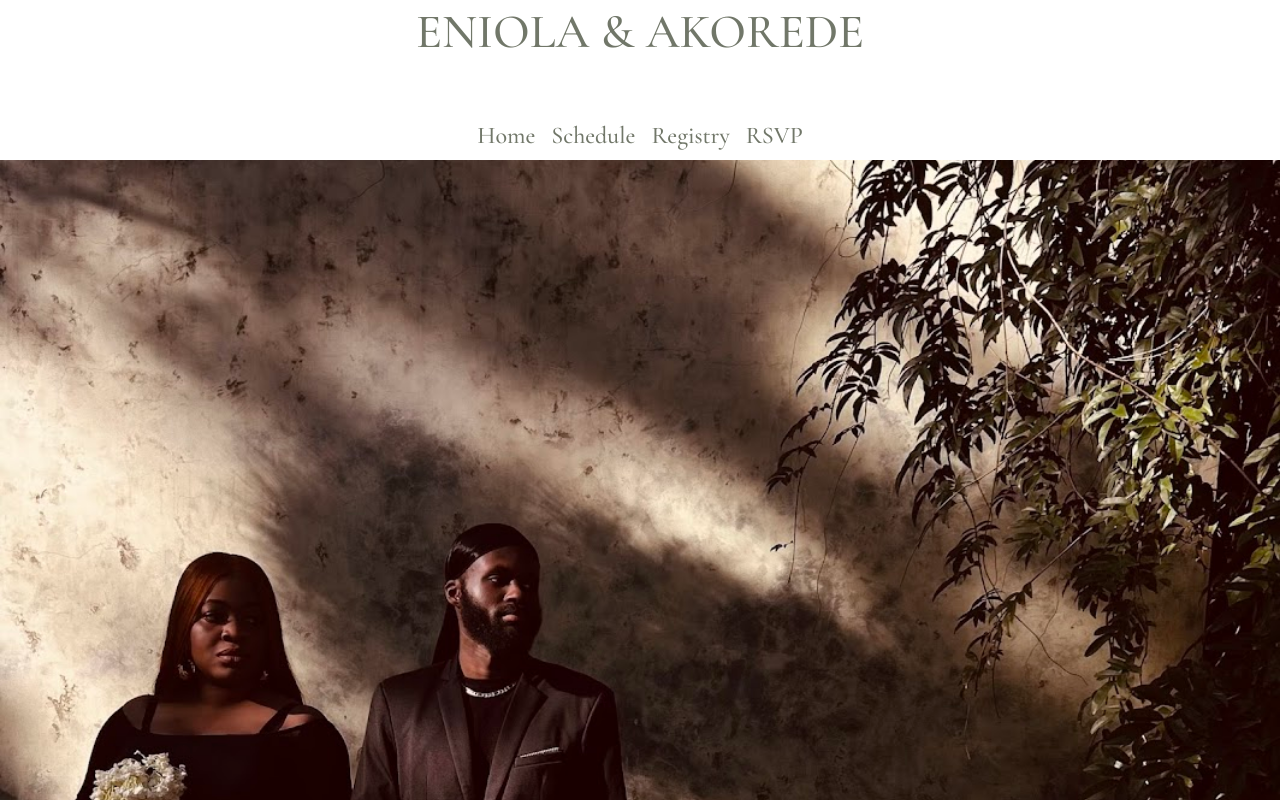
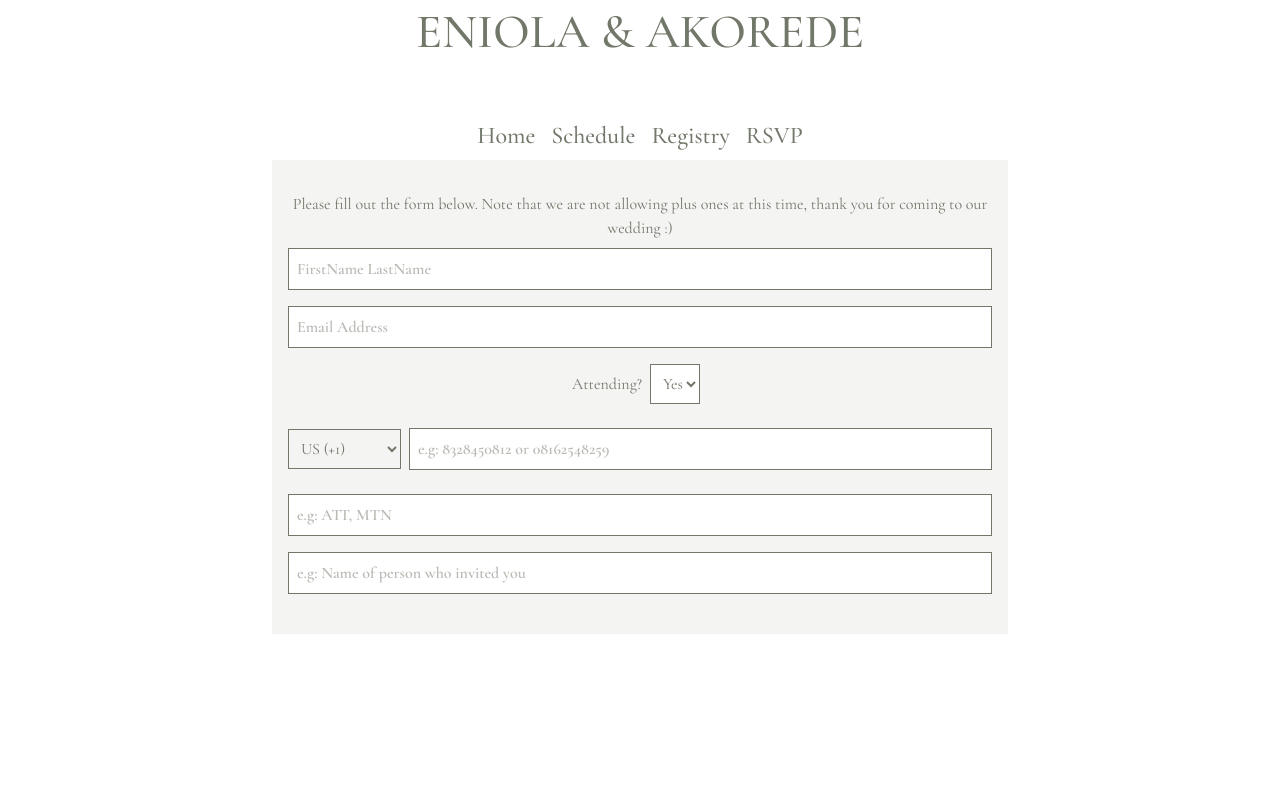
Before and after one commit to ayfatoye/eni-korede, a React (Vite) app: page / in a window 1280 px wide. Both pictures are taken after a click on the link "RSVP". Shown: the top 800 px of the page. Built offline with nearby package versions, Linux system fonts and the light colour scheme.

Commit message:
set up the form's ui, just need to connect it to the backend and make it mobile responsive

```diff
--- a/api/rsvp.ts
+++ b/api/rsvp.ts
@@ -24,6 +24,8 @@ export default async function handler(req: VercelRequest, res: VercelResponse) {
     );
 
     const sheets = google.sheets({ version: 'v4', auth });
+    console.log('Authenticated with Google Sheets API');
+    console.log("GOOGLE_SHEET_ID:", process.env.GOOGLE_SHEET_ID);
 
     await sheets.spreadsheets.values.append({
       spreadsheetId: process.env.GOOGLE_SHEET_ID!,
--- a/src/App.tsx
+++ b/src/App.tsx
@@ -1,8 +1,11 @@
 import "./App.css";
 import Home from "./components/Home";
-
+import RSVP from "./components/RSVP";
+import { useState } from "react";
 
 function App() {
+  const [selected, setSelected] = useState<string | null>("home");
+
   return (
     <>
       <div className="flex flex-col items-center justify-between h-[20vh] w-[100vw] bg-white">
@@ -12,24 +15,36 @@ function App() {
         </h3>
 
         <ul className="flex flex-row list-none space-x-4 mb-2 text-[#717769] font-normal text-2xl">
-          <li className="hover:underline underline-offset-[8px]">
+          <li
+            onClick={() => setSelected("home")}
+            className="hover:underline underline-offset-[8px]"
+          >
             <a href="#">Home</a>
           </li>
-          <li className="hover:underline underline-offset-[8px]">
+          <li
+            onClick={() => setSelected("schedule")}
+            className="hover:underline underline-offset-[8px]"
+          >
             <a href="#">Schedule</a>
           </li>
-          <li className="hover:underline underline-offset-[8px]">
+          <li
+            onClick={() => setSelected("registry")}
+            className="hover:underline underline-offset-[8px]"
+          >
             <a href="#">Registry</a>
           </li>
-          <li className="hover:underline underline-offset-[8px]">
+          <li
+            onClick={() => setSelected("rsvp")}
+            className="hover:underline underline-offset-[8px]"
+          >
             <a href="#">RSVP</a>
           </li>
         </ul>
       </div>
-
-      <Home />
-      {/* <RSVP /> */}
-
+      <div className="flex justify-center">
+        {selected === "home" && <Home />}
+        {selected === "rsvp" && <RSVP />}
+      </div>
     </>
   );
 }
--- a/src/components/RSVP.tsx
+++ b/src/components/RSVP.tsx
@@ -7,54 +7,131 @@ type formData = {
   attending: boolean; // if attending, I need everything else except phone provider
   phoneProvider: string; // dropdown of phone providers
   phoneNumber: string; // no country code either 10 digit phone number or 11 digit phone number
+  countryCode: string; // e.g: +1 for US, +234 for Nigeria
   invitorName?: string; // the name of the person who invited them
-}
+};
 
-function RSVP(){
-    const handleChange = (e: React.ChangeEvent<HTMLInputElement>) => {
+function RSVP() {
+  const handleChange = (e: React.ChangeEvent<HTMLInputElement | HTMLSelectElement>) => {
     const { name, value } = e.target;
-        setFormData(prevState => ({
+    setFormData((prevState) => ({
       ...prevState,
-            [name]: value
+      [name]: value,
     }));
-    }
+  };
 
   const handleSubmit = (e: React.FormEvent) => {
     e.preventDefault();
-        try{
-            axios.post("/api/rsvp", formData)
-                .then(response => {
+    try {
+      axios
+        .post("http://localhost:3000/api/rsvp", formData)
+        .then((response) => {
           console.log("RSVP submitted successfully:", response.data);
-                })
-        }
-        catch (error) {
+        });
+    } catch (error) {
       console.error("Error submitting RSVP:", error);
     }
-    }
+  };
 
   const [formData, setFormData] = useState<formData>({
     name: "",
     email: "",
-        attending: false,
+    attending: true,
     phoneNumber: "",
     phoneProvider: "",
+    countryCode: "+1",
     invitorName: ""
   });
 
-    return(
+  return (
     <>
-            <div >
-                <p>Please fill out the form below. Note that we are not allowing plus ones at this time, thank you for coming to our wedding :)</p>
+      <div className="flex flex-col w-[736px] py-8 px-4 text-[#717769] bg-[#71776914]">
+        <p className="">
+          Please fill out the form below. Note that we are not allowing plus
+          ones at this time, thank you for coming to our wedding :)
+        </p>
 
         <div>
-                    <form>
+          <form onSubmit={handleSubmit} className="flex flex-col">
+            <input
+              type="text"
+              name="name"
+              placeholder="FirstName LastName"
+              value={formData.name}
+              onChange={handleChange}
+              className="pl-2 placeholder:font-semibold border bg-white py-2 my-2 text-[#717769]"
+            />
+            <input
+              type="text"
+              name="email"
+              placeholder="Email Address"
+              value={formData.email}
+              onChange={handleChange}
+              className="pl-2 placeholder:font-semibold border bg-white py-2 my-2"
+            />
+
+            <label>
+              Attending?
+              <select
+                name="attending"
+                value={formData.attending ? "yes" : "no"}
+                onChange={(e) =>
+                  setFormData((prev) => ({
+                    ...prev,
+                    attending: e.target.value === "yes",
+                  }))
+                }
+                className="pl-2 placeholder:font-semibold border bg-white py-2 mx-2 my-2"
+              >
+                <option value="yes">Yes</option>
+                <option value="no">No</option>
+              </select>
+            </label>
+
+            <div className="flex gap-2 items-center my-2">
+              <select
+                name="countryCode"
+                value={formData.countryCode}
+                onChange={handleChange}
+                className="border py-2 px-2"
+              >
+                <option value="+1">US (+1)</option>
+                <option value="+234">NGA (+234)</option>
+              </select>
+
+              <input
+                type="text"
+                name="phoneNumber"
+                placeholder="e.g: 8328450812 or 08162548259"
+                value={formData.phoneNumber}
+                onChange={handleChange}
+                className="pl-2 placeholder:font-semibold border bg-white py-2 flex-1 my-2"
+              />
+            </div>
+
+             <input
+                type="text"
+                name="phoneProvider"
+                placeholder="e.g: ATT, MTN"
+                value={formData.phoneNumber}
+                onChange={handleChange}
+                className="pl-2 placeholder:font-semibold border bg-white py-2 flex-1 my-2"
+              />
+
+               <input
+                type="text"
+                name="invitorName"
+                placeholder="e.g: Name of person who invited you"
+                value={formData.invitorName}
+                onChange={handleChange}
+                className="pl-2 placeholder:font-semibold border bg-white py-2 flex-1 my-2"
+              />
 
           </form>
         </div>
       </div>
     </>
-    )
-
+  );
 }
 
 export default RSVP;
```
Also changed, not shown: public/single-wreath.png (added). Lines whose indentation alone changed are shown as unchanged.
